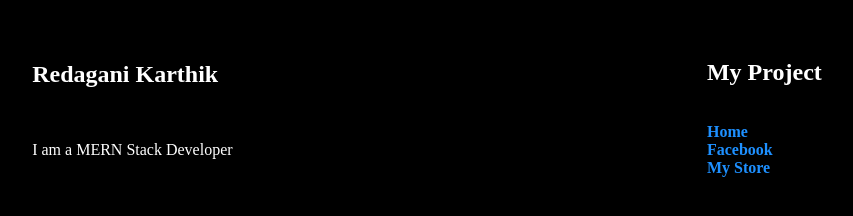
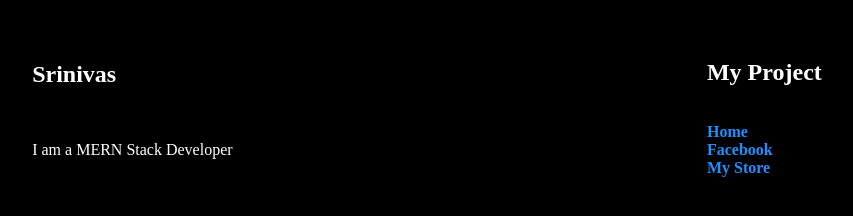
Before and after one commit to srinivas0903/git, a plain HTML site: page index.html in a window 1280 px wide. Shown: the whole page, without its empty margins (213-1066 px from the left). Drawn offline with Linux system fonts and the light colour scheme.

Commit message:
modify username

```diff
--- a/index.html
+++ b/index.html
@@ -25,7 +25,7 @@
 <body>
     <div class="container">
         <div >
-    <h2>Redagani Karthik</h2><br>
+    <h2>Srinivas</h2><br>
     <p>I am a MERN Stack Developer</p>
         </div>
     <div class="">
```
